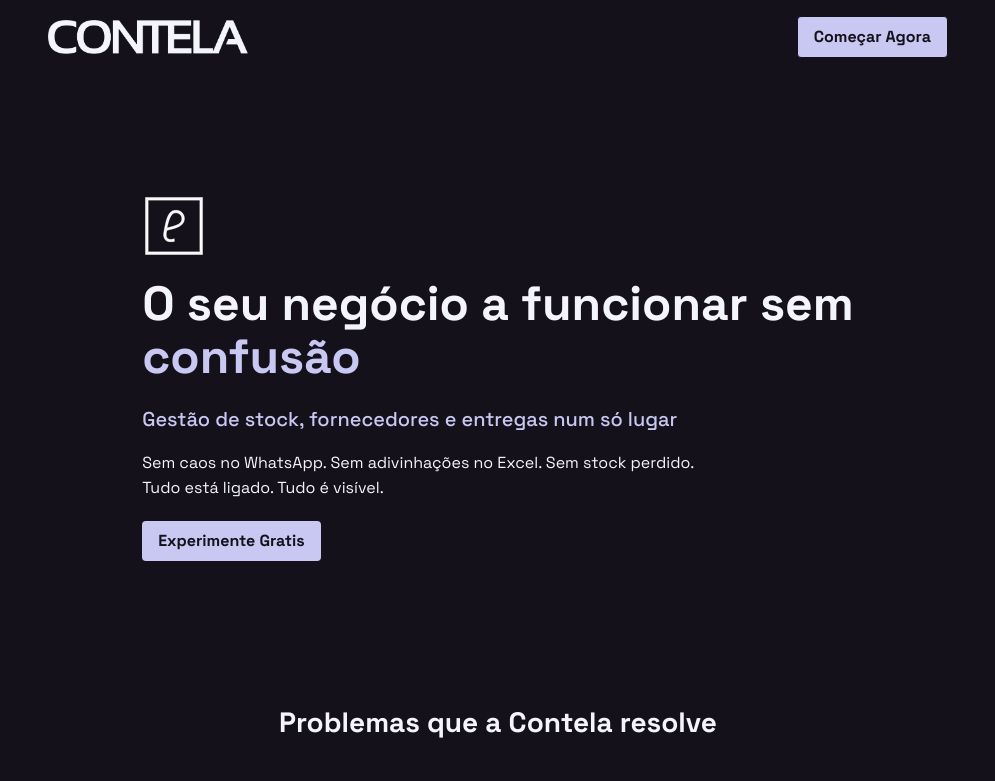
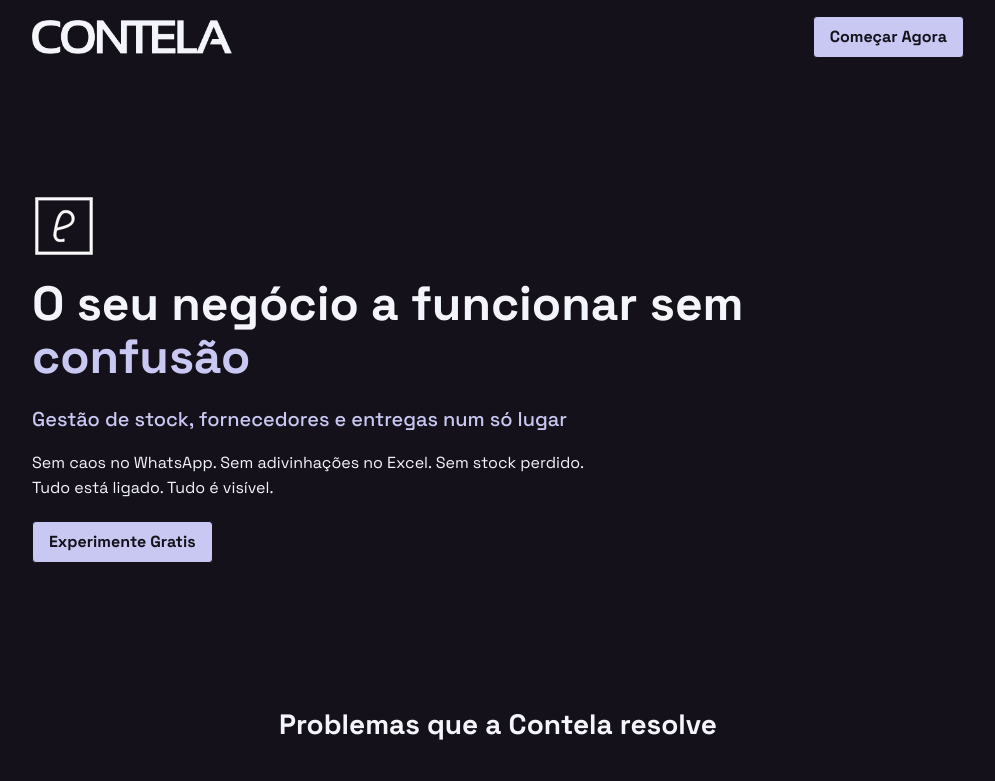
Before and after one commit to ArcidesFerrao/contela-webpage, a Next.js app: page / in a window 1280 px wide. Shown: the top 781 px of the page, without its empty margins (142-1137 px from the left). Built offline with nearby package versions, Linux system fonts and the light colour scheme.

Commit message:
links and deployment ready

```diff
--- a/app/globals.css
+++ b/app/globals.css
@@ -31,6 +31,17 @@
     display: grid;
     grid-template-columns: 1fr;
     row-gap: 2rem;
+  }
+}
+@media (min-width: 740px) {
+  .reason-section {
+    width: 100%;
+  }
+}
+
+@media (max-width: 740px) {
+  .mid-section {
+    flex-direction: column;
   }
 }
 
--- a/components/Header.tsx
+++ b/components/Header.tsx
@@ -1,8 +1,9 @@
 import Image from "next/image";
+import { TryButton } from "./StartButton";
 
 export default function Header() {
   return (
-    <section className="flex flex-col gap-5 py-10">
+    <section className="flex flex-col w-full gap-5 py-10">
       <span>
         <Image src="/favicon.png" alt="evolure logo" width={64} height={64} />
       </span>
@@ -22,9 +23,10 @@
           <p>Tudo está ligado. Tudo é visível. </p>
         </div>
       </div>
-      <button className="cursor-pointer bg-accent px-4 py-2 rounded-sm w-fit font-semibold">
+      <TryButton />
+      {/* <button className="cursor-pointer bg-accent px-4 py-2 rounded-sm w-fit font-semibold">
         Experimente Gratis
-      </button>
+      </button> */}
     </section>
   );
 }
--- a/components/MidSection.tsx
+++ b/components/MidSection.tsx
@@ -4,7 +4,10 @@
   return (
     <section className=" flex flex-col items-center gap-10 py-5">
       <h2 className="text-center">Problemas que a Contela resolve</h2>
-      <div className="mid-section flex gap-4">
+      <div
+        className="mid-section flex
+       gap-4"
+      >
         <Card
           text="Mensagens perdidas no WhatsApp"
           url="/assets/WA-Business.png"
--- a/components/Navigator.tsx
+++ b/components/Navigator.tsx
@@ -1,8 +1,9 @@
 import Image from "next/image";
+import { StartButton } from "./StartButton";
 
 export default function Navigator() {
   return (
-    <nav className="flex items-center  justify-between p-4 w-full">
+    <nav className="flex items-center  justify-between m-4 w-full">
       <Image
         src="/contela-logo.png"
         width={200}
@@ -10,9 +11,7 @@
         alt="contela-logo"
       />
 
-      <button className="cursor-pointer font-semibold bg-accent w-fit border py-2 px-4 rounded-sm">
-        Começar Agora
-      </button>
+      <StartButton />
     </nav>
   );
 }
--- a/components/Reason.tsx
+++ b/components/Reason.tsx
@@ -3,7 +3,7 @@
 
 export default function Reason() {
   return (
-    <section className="w-full flex justify-between items-end reason-section ">
+    <section className=" flex justify-between items-end reason-section ">
       <div className="flex flex-col gap-10">
         <h2>Para quem é a Contela</h2>
         <div className="flex flex-col gap-4">
--- /dev/null
+++ b/components/StartButton.tsx
@@ -0,0 +1,22 @@
+import Link from "next/link";
+
+export const StartButton = () => {
+  return (
+    <Link
+      href="https://inventory-eight-lemon.vercel.app/"
+      className="cursor-pointer font-semibold bg-accent w-fit border py-2 px-4 rounded-sm"
+    >
+      Começar Agora
+    </Link>
+  );
+};
+export const TryButton = () => {
+  return (
+    <Link
+      href="https://inventory-eight-lemon.vercel.app/"
+      className="cursor-pointer font-semibold bg-accent w-fit border py-2 px-4 rounded-sm"
+    >
+      Experimente Gratis
+    </Link>
+  );
+};
--- a/components/UseCase.tsx
+++ b/components/UseCase.tsx
@@ -1,4 +1,5 @@
 import { UseCard } from "./Card";
+import { StartButton } from "./StartButton";
 
 export const UseCase = () => {
   return (
@@ -20,9 +21,10 @@
         <p className="accent font-thin">
           Criado para negócios reais. Criado para realidades locais.
         </p>
-        <button className="cursor-pointer bg-accent w-fit font-semibold border py-2 px-5 rounded-sm">
+        <StartButton />
+        {/* <button className="cursor-pointer bg-accent w-fit font-semibold border py-2 px-5 rounded-sm">
           Começar Agora
-        </button>
+        </button> */}
       </div>
     </section>
   );
```
